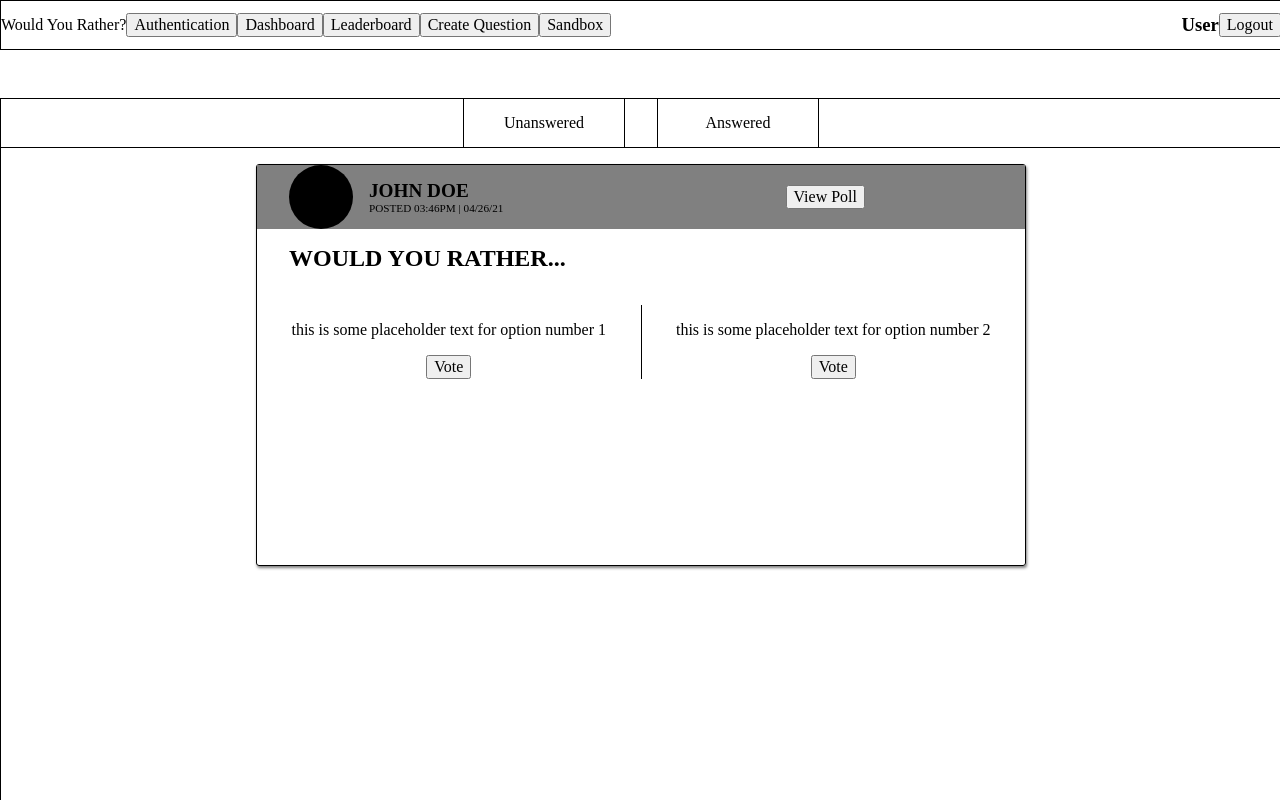
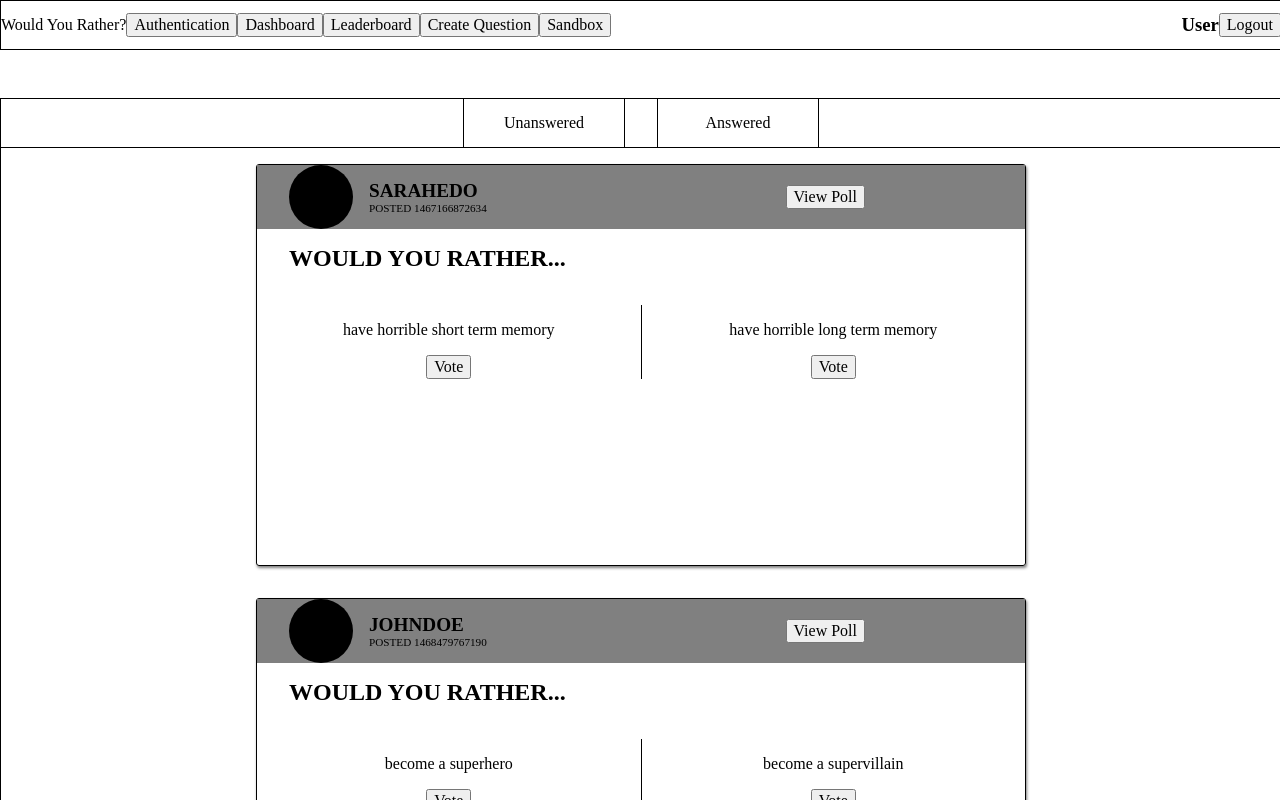
Before and after one commit to thejoshcooter/u-would-you-rather, a React (Create React App) app: page /dashboard in a window 1280 px wide. Shown: the top 800 px of the page. Built offline with nearby package versions, Linux system fonts and the light colour scheme.

Commit message:
add feature to display all question cards on dashboard. drill question props into card for info rendering.

```diff
--- a/src/components/Question.js
+++ b/src/components/Question.js
@@ -1,7 +1,7 @@
 import React from 'react'
 import styled from 'styled-components'
 
-const Question = () => {
+const Question = ({ id, author, timestamp, optionOne, optionTwo }) => {
     return (
         <>
         <Container>
@@ -9,8 +9,8 @@ const Question = () => {
                 <Avatar />
 
                 <UserInfo>
-                    <span className='username'>John Doe</span>
-                    <span className='date'>posted 03:46PM | 04/26/21</span>
+                    <span className='username'>{author}</span>
+                    <span className='date'>posted {timestamp}</span>
                 </UserInfo>
 
                 <ViewPoll>View Poll</ViewPoll>
@@ -21,14 +21,16 @@ const Question = () => {
             <Choices>
                 <div className='left-side'>
                     <p>
-                        this is some placeholder text for option number 1
+                        {optionOne.text}
                     </p>
 
                     <button>Vote</button>
                 </div>
 
                 <div className='right-side'>
-                    <p>this is some placeholder text for option number 2</p>
+                    <p>
+                        {optionTwo.text}
+                    </p>
 
                     <button>Vote</button>
                 </div>
--- a/src/views/dashboard/index.js
+++ b/src/views/dashboard/index.js
@@ -7,6 +7,7 @@ import Question from '../../components/Question'
 
 const DashboardView = () => {
     const dispatch = useDispatch()
+    const questions = useSelector((state) => state.questions.data)
 
     useEffect(() => {
         console.log('*** DASHBOARD MOUNTED ***')
@@ -22,7 +23,16 @@ const DashboardView = () => {
             </Tabs>
 
             <Feed>
-                <Question />
+                {questions.map(question => (
+                    <Question
+                    key={question.id}
+                    id={question.id}
+                    author={question.author}
+                    timestamp={question.timestamp}
+                    optionOne={question.optionOne}
+                    optionTwo={question.optionTwo}
+                    />
+                ))}
             </Feed>
         </Container>
         </>
@@ -32,7 +42,7 @@ const DashboardView = () => {
 const Container = styled.div`
     width: 100%;
     max-width: 1400px;
-    height: 800px;
+    height: auto;
     margin: 0 auto;
     margin-top: 3rem;
     border: 1px solid black;
```
